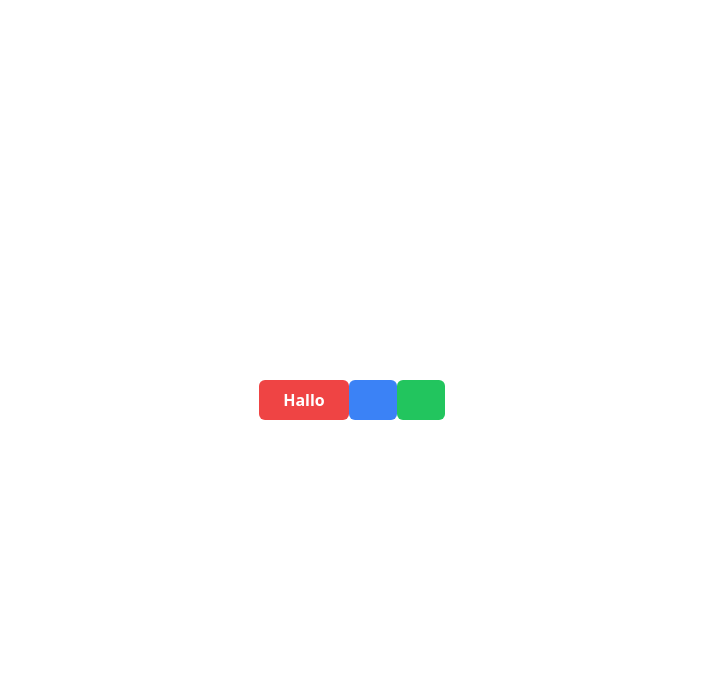
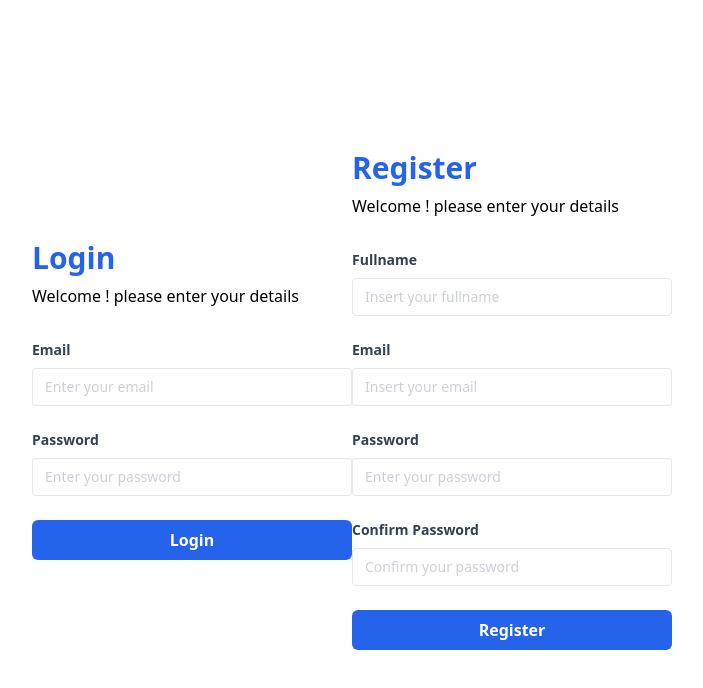
Before and after one commit to Dewan22blue-hawk/React-Learn, a React (Vite) app: page /login in a window 1280 px wide. Shown: the top 688 px of the page, without its empty margins (288-991 px from the left). Built offline with nearby package versions, Linux system fonts and the light colour scheme.

Commit message:
Implementasi Atomic Design: add dir: 1. Elements(atom), 2. Fragments(organism), 3. Layouts(templates), 4. Pages

```diff
--- a/src/App.jsx
+++ b/src/App.jsx
@@ -1,12 +1,13 @@
 import React from "react";
-import Button from "./components/Elements-atom/Button";
+import LoginPage from "./Pages/login";
+import RegisterPage from "./Pages/register";
+
 function App() {
   return (
     <div className="">
-      <div className="mx-2 flex justify-center min-h-screen items-center text-red-200">
-        <Button classes="bg-red-500">Hallo</Button>
-        <Button classes="bg-blue-500" />
-        <Button classes="bg-green-500" />
+      <div className="mx-2 flex justify-center min-h-screen items-center">
+        <LoginPage></LoginPage>
+        <RegisterPage></RegisterPage>
       </div>
     </div>
   );
--- /dev/null
+++ b/src/Pages/login.jsx
@@ -0,0 +1,13 @@
+import FormLogin from "../components/Fragments-organism/FormLogin";
+import AuthLayouts from "../components/Layouts-templates/AuthLayouts";
+
+const LoginPage = () => {
+  return (
+    <AuthLayouts title="Login">
+      {/* formLogin ini masuk sebagai props children */}
+      <FormLogin />
+    </AuthLayouts>
+  );
+};
+
+export default LoginPage;
--- /dev/null
+++ b/src/Pages/register.jsx
@@ -0,0 +1,14 @@
+import FormLogin from "../components/Fragments-organism/FormLogin";
+import FormRegister from "../components/Fragments-organism/FormRegister";
+import AuthLayouts from "../components/Layouts-templates/AuthLayouts";
+
+const RegisterPage = () => {
+  return (
+    <AuthLayouts title="Register">
+      {/* formLogin ini masuk sebagai props children */}
+      <FormRegister />
+    </AuthLayouts>
+  );
+};
+
+export default RegisterPage;
--- a/src/components/Elements-atom/Input/Input.jsx
+++ b/src/components/Elements-atom/Input/Input.jsx
@@ -0,0 +1,14 @@
+const Input = (props) => {
+  const { type, placeholder, name } = props;
+  return (
+    <input
+      type={type}
+      placeholder={placeholder}
+      name={name}
+      id={name}
+      className="text-sm border rounded w-full py-2 px-3 text-slate-700 placeholder:opacity-50"
+    />
+  );
+};
+
+export default Input;
--- a/src/components/Elements-atom/Input/Label.jsx
+++ b/src/components/Elements-atom/Input/Label.jsx
@@ -0,0 +1,13 @@
+const Label = (props) => {
+  const { htmlFor, children } = props;
+  return (
+    <label
+      htmlFor={htmlFor}
+      className="block text-slate-700 text-sm font-bold mb-2"
+    >
+      {children}
+    </label>
+  );
+};
+
+export default Label;
--- a/src/components/Elements-atom/Input/index.jsx
+++ b/src/components/Elements-atom/Input/index.jsx
@@ -0,0 +1,18 @@
+import Input from "./Input";
+import Label from "./Label";
+
+const InputForm = (props) => {
+  const { label, name, type, placeholder } = props;
+  return (
+    <div className="mb-6">
+      <Label htmlFor={name}>{label}</Label>
+      <Input
+        type={type}
+        name={name}
+        placeholder={placeholder}
+        id={name}
+      ></Input>
+    </div>
+  );
+};
+export default InputForm;
--- /dev/null
+++ b/src/components/Fragments-organism/FormLogin.jsx
@@ -0,0 +1,24 @@
+import Button from "../Elements-atom/Button";
+import InputForm from "../Elements-atom/Input";
+
+const FormLogin = () => {
+  return (
+    <form action="">
+      <InputForm
+        label="Email"
+        type="email"
+        placeholder="Enter your email"
+        name="email"
+      />
+      <InputForm
+        label="Password"
+        type="password"
+        placeholder="Enter your password"
+        name="password"
+      />
+
+      <Button classes="bg-blue-600 text-white w-full" children="Login"></Button>
+    </form>
+  );
+};
+export default FormLogin;
--- /dev/null
+++ b/src/components/Fragments-organism/FormRegister.jsx
@@ -0,0 +1,36 @@
+import Button from "../Elements-atom/Button";
+import InputForm from "../Elements-atom/Input";
+
+const FormRegister = () => {
+  return (
+    <form action="">
+      <InputForm
+        label="Fullname"
+        type="text"
+        placeholder="Insert your fullname"
+        name="fullname"
+      />
+      <InputForm
+        label="Email"
+        type="email"
+        placeholder="Insert your email"
+        name="email"
+      />
+      <InputForm
+        label="Password"
+        type="password"
+        placeholder="Enter your password"
+        name="password"
+      />
+      <InputForm
+        label="Confirm Password"
+        type="password"
+        placeholder="Confirm your password"
+        name="confirmpassword"
+      />
+
+      <Button classes="bg-blue-600 text-white w-full">Register</Button>
+    </form>
+  );
+};
+export default FormRegister;
--- /dev/null
+++ b/src/components/Layouts-templates/AuthLayouts.jsx
@@ -0,0 +1,16 @@
+import FormLogin from "../Fragments-organism/FormLogin";
+
+const AuthLayouts = (props) => {
+  const { children, title } = props;
+  return (
+    <div className="w-full max-w-xs">
+      <h1 className="text-3xl font-bold mb-2  text-blue-600">{title}</h1>
+      <p className="font-medium-text-slate-700 mb-8">
+        Welcome ! please enter your details
+      </p>
+      {children}
+    </div>
+  );
+};
+
+export default AuthLayouts;
```
